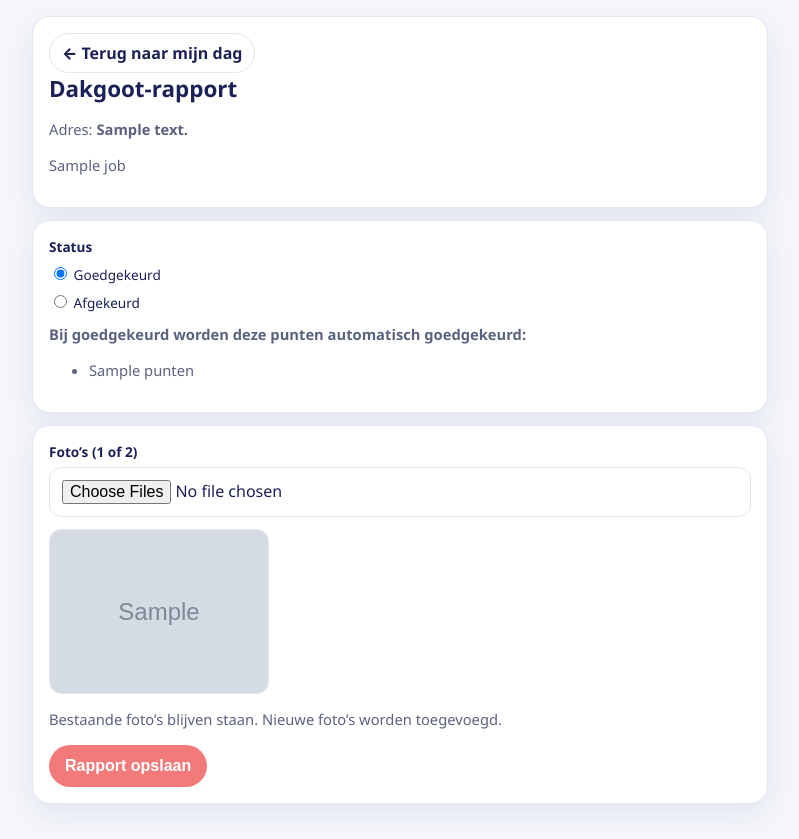
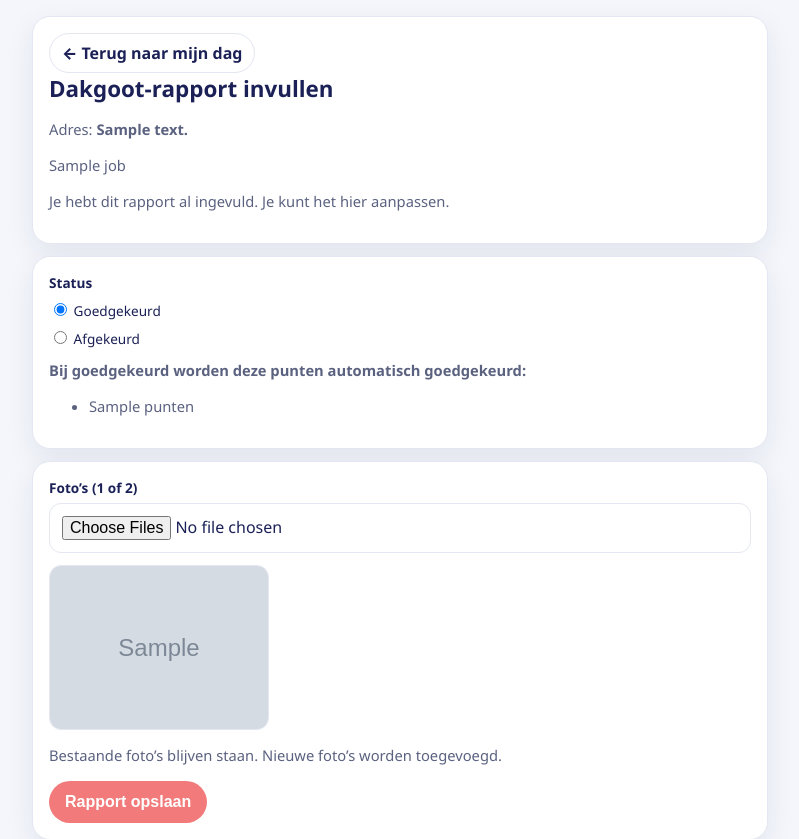
Before and after one commit to Kymmo2204/busportaal, a Flask app: template templates/dakgoot.html in a window 1280 px wide. Shown: the part 103-942 px from the top of the page, without its empty margins (240-1039 px from the left). Before the commit the page ends 912 px from the top, so only its background shows below. Run offline with Flask 3, Linux system fonts and the light colour scheme; data comes from the database, SQL or seed files in the repository; the template is opened without the code that fills it: most values are stand-ins (such as "Sample title", 1, 10 or a date in 2020); grey boxes marked "Sample" are stand-in pictures; data that the repository does not hold is empty.

Commit message:
Update title and add report message in dakgoot.html

```diff
--- a/templates/dakgoot.html
+++ b/templates/dakgoot.html
@@ -2,9 +2,10 @@
 {% block content %}
 <div class="card">
   <a class="btn ghost" href="{{ url_for('zzper', date=job.date) }}">← Terug naar mijn dag</a>
-  <h1>Dakgoot-rapport</h1>
+  <h1>Dakgoot-rapport invullen</h1>
   <p class="small">Adres: <strong>{{ job.address or 'onbekend' }}</strong></p>
   {% if job.location_name %}<p class="small">{{ job.location_name }}</p>{% endif %}
+  {% if report %}<p class="small">Je hebt dit rapport al ingevuld. Je kunt het hier aanpassen.</p>{% endif %}
 </div>
 
 <form method="post" enctype="multipart/form-data">
```
